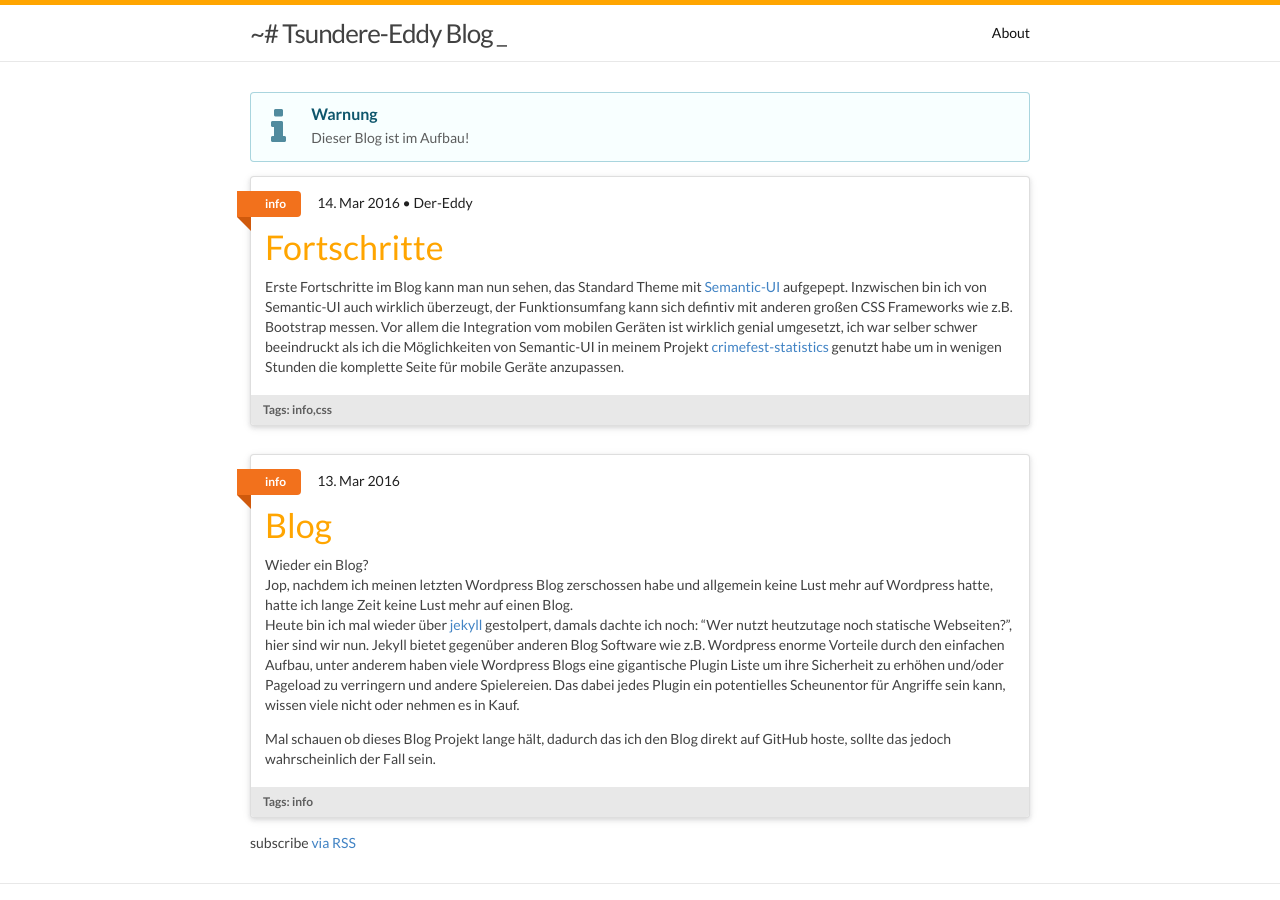
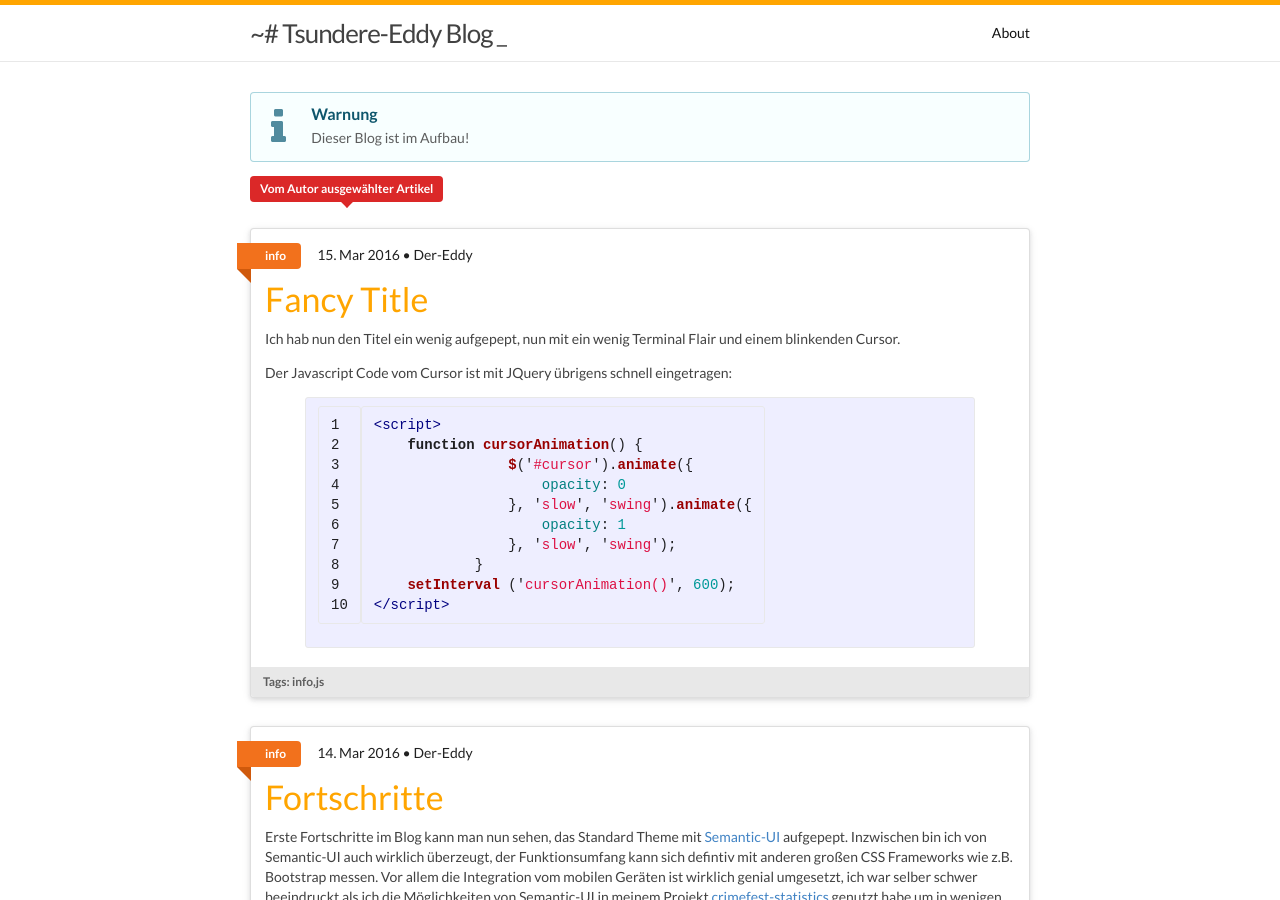
Before and after one commit to Der-Eddy/blog, a Jekyll site: the page built from index.html, in a window 1280 px wide and 900 px high. Built offline with Jekyll 4.4.1, drawn with Linux system fonts in a browser that asks for light colours.

Commit message:
Added new blog entry

```diff
--- /dev/null
+++ b/_posts/2016-03-15-fancy-title.md
@@ -0,0 +1,25 @@
+---
+layout: post
+title:  "Fancy Title"
+date:   2016-03-15 15:03:00 +0100
+category: info
+tags: info, js
+author: Der-Eddy
+choosen: true
+---
+Ich hab nun den Titel ein wenig aufgepept, nun mit ein wenig Terminal Flair und einem blinkenden Cursor.
+
+Der Javascript Code vom Cursor ist mit JQuery übrigens schnell eingetragen:
+
+{% highlight html linenos %}
+<script>
+    function cursorAnimation() {
+                $('#cursor').animate({
+                    opacity: 0
+                }, 'slow', 'swing').animate({
+                    opacity: 1
+                }, 'slow', 'swing');
+            }
+    setInterval ('cursorAnimation()', 600);
+</script>
+{% endhighlight %}
--- a/index.html
+++ b/index.html
@@ -18,6 +18,7 @@ layout: default
     {% for post in site.posts %}
     <div class="ui one column grid">
         <div class="column">
+          {% if post.choosen %}<a class="ui pointing below red label">Vom Autor ausgewählter Artikel</a>{% endif %}
           <div class="ui raised segment">
             <a class="ui orange ribbon label">{{ post.category }}</a>
             <span><time>{{ post.date | date: "%d. %b %Y" }}</time>{% if post.author %} • <span itemprop="author" itemscope itemtype="http://schema.org/Person"><span itemprop="name">{{ post.author }}</span></span>{% endif %}</span>
```
Also changed, not shown: _posts/2016-03-14-Fortschritte.md (+0 -1 lines).
